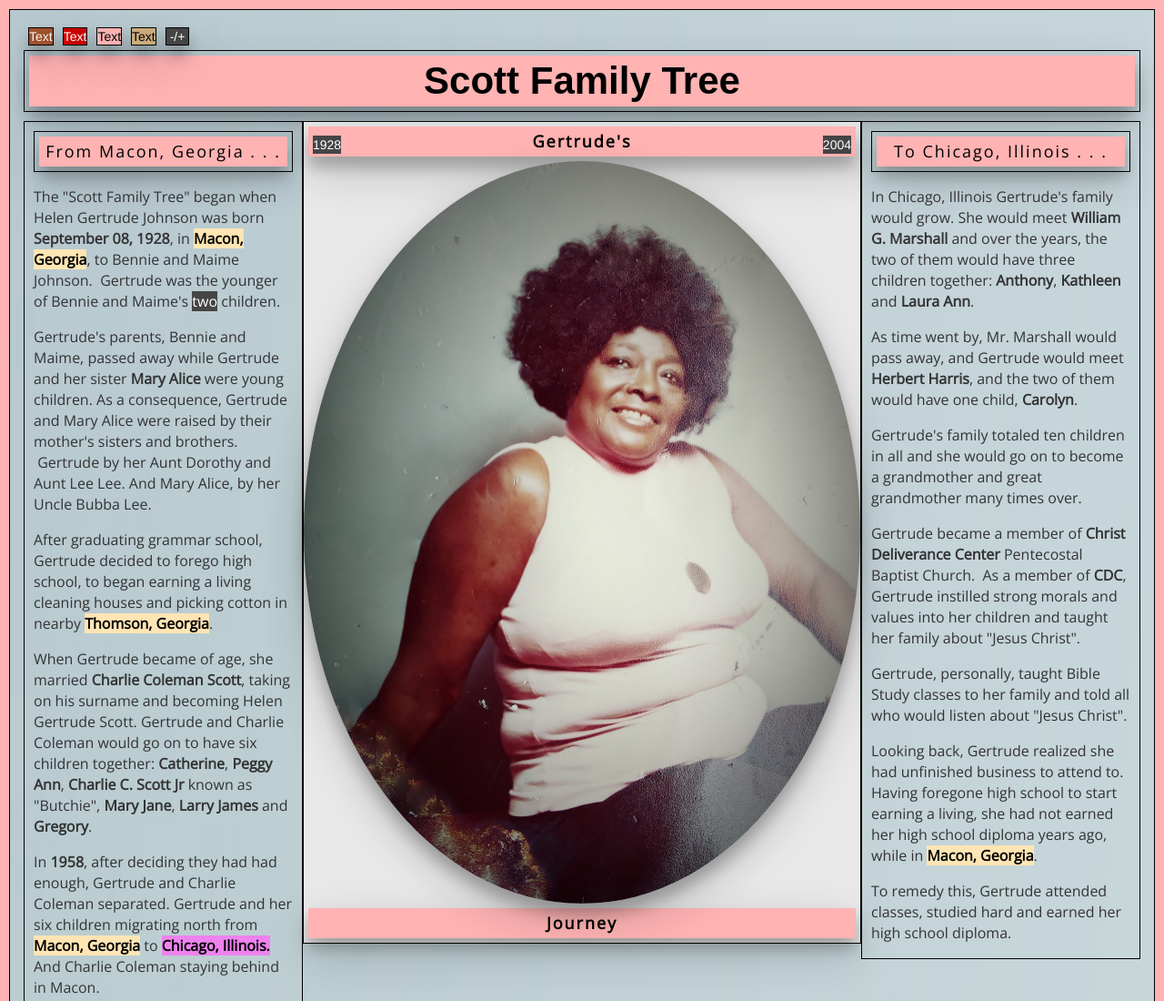
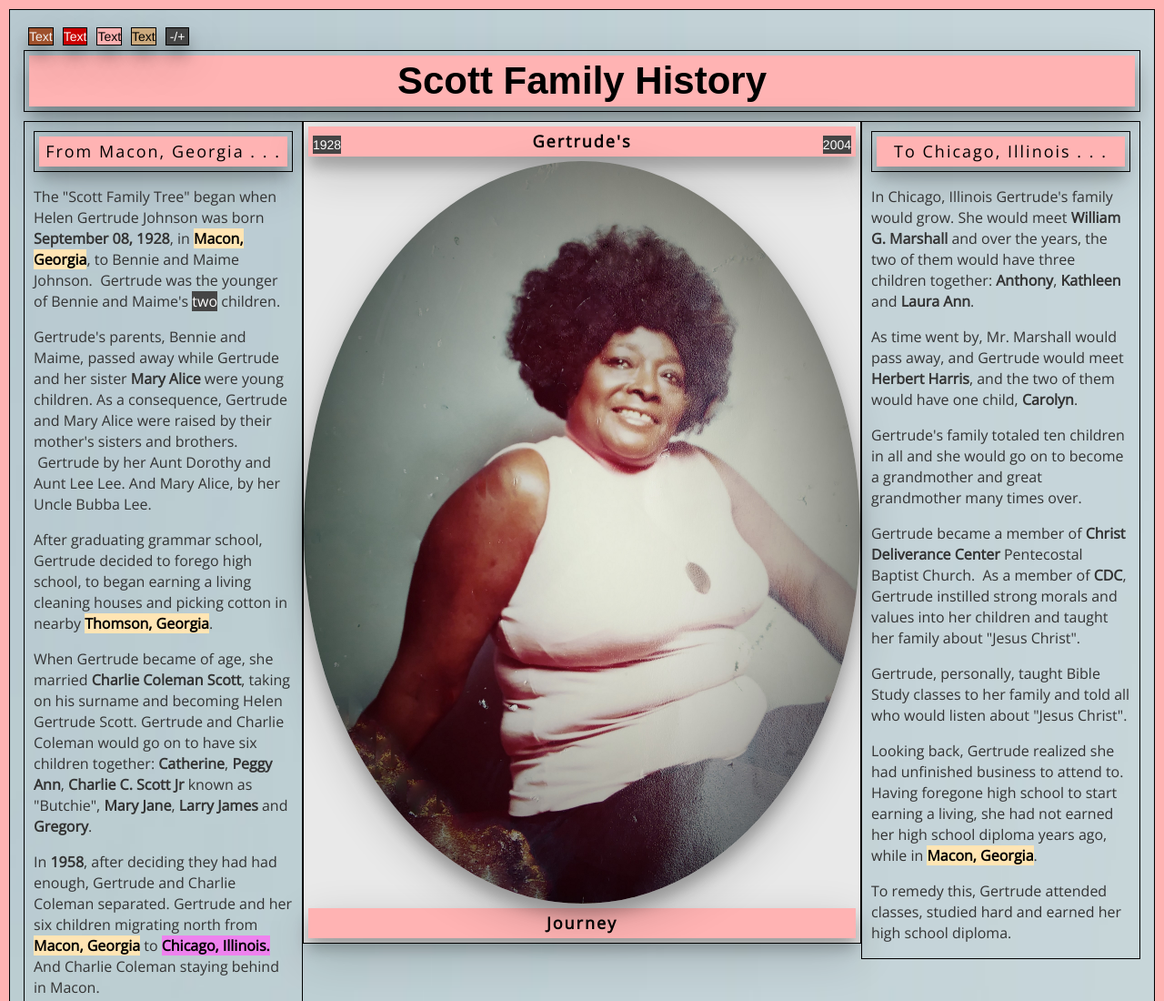
Before and after one commit to gcs-pages/anthony-life-story, a plain HTML site: page index.html in a window 1280 px wide. Shown: the top 1100 px of the page at 91% size. Drawn offline with nearby package versions, Linux system fonts and the light colour scheme; a web font is replaced by a local one.

Commit message:
change 'title Scott Family Tree' to 'Scott Family History'

```diff
--- a/index.html
+++ b/index.html
@@ -3,7 +3,7 @@
 <head>
     <link href="https://fonts.googleapis.com/css?family=Open+Sans|Sansita&display=swap" rel="stylesheet">
     <meta charset="UTF-8">
-    <title>Scott Family Tree</title>
+    <title>Scott Family History</title>
     <meta name="viewport" content="width=device-width, initial-scale=1">
     <link rel="stylesheet" href="https://maxcdn.bootstrapcdn.com/bootstrap/3.3.7/css/bootstrap.min.css">
     <script src="https://ajax.googleapis.com/ajax/libs/jquery/3.3.1/jquery.min.js"></script>
@@ -403,7 +403,7 @@ p {
     <div class="row1">
 <!------------------------>
         <header class="col-12 col-s-12">
-            <h1><strong>Scott Family Tree</strong></h1>
+            <h1><strong>Scott Family History</strong></h1>
         </header>
 		</div>
 <!---------------------------------------->
```
